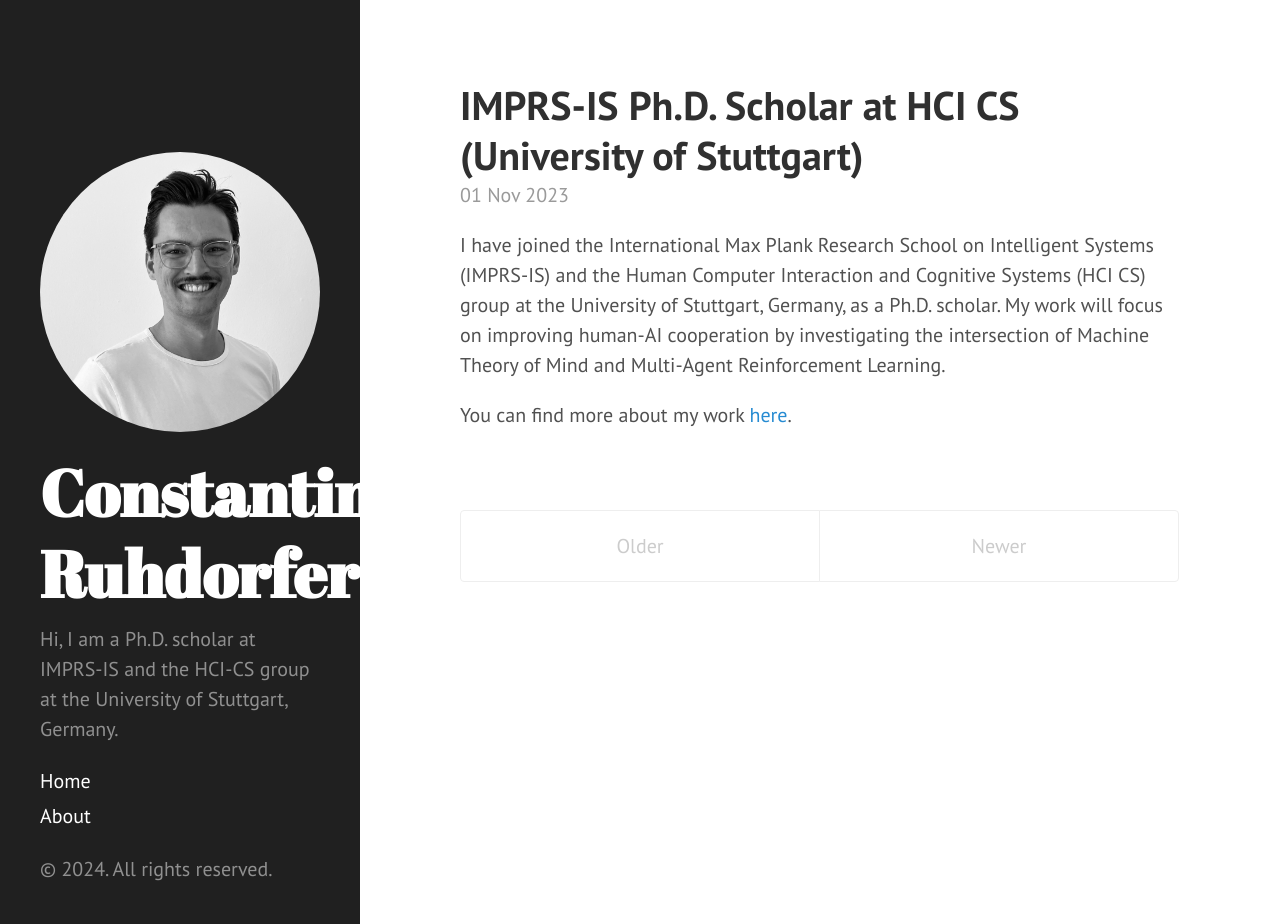
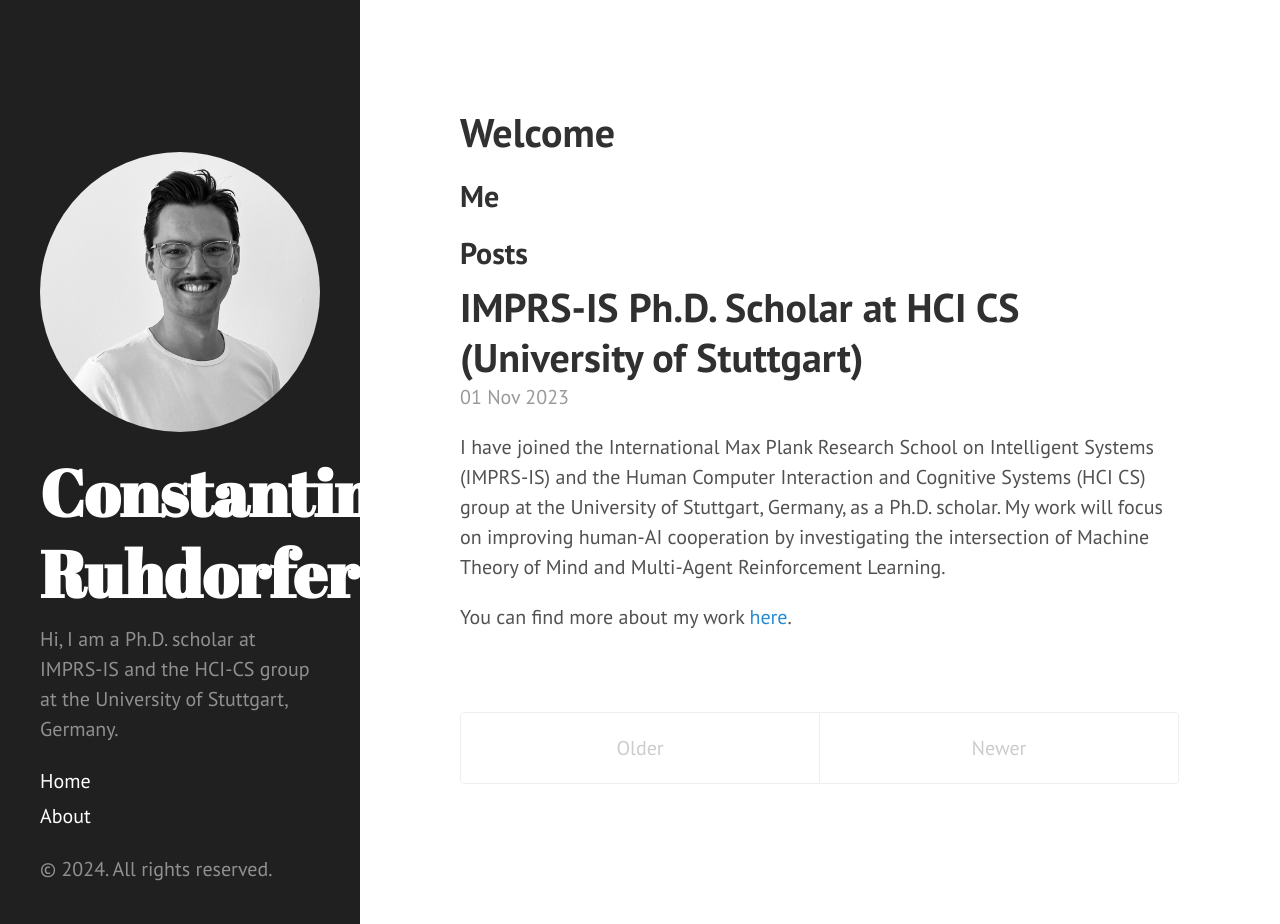
Before and after one commit to ConstantinRuhdorfer/constantinruhdorfer.github.io, a Jekyll site: the page built from index.html, in a window 1280 px wide and 924 px high. Built offline with Jekyll 4.4.1, drawn with Linux system fonts in a browser that asks for light colours; the list of posts is cut into pages by our own code.

Commit message:
Experimented with home page

```diff
--- a/index.html
+++ b/index.html
@@ -2,6 +2,12 @@
 layout: default
 title: Home
 ---
+
+<h1>Welcome</h1>
+
+<h2>Me</h2>
+
+<h2>Posts</h2>
 
 <div class="posts">
   {% for post in paginator.posts %}
```
